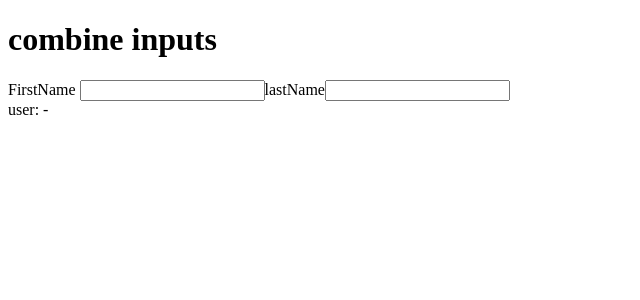
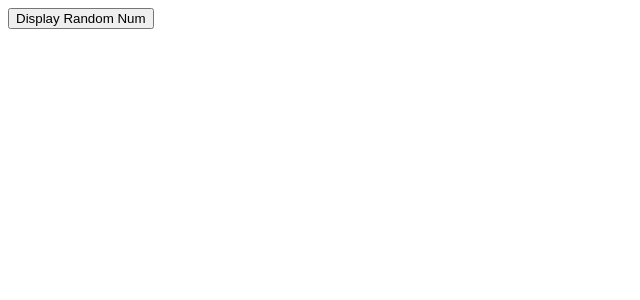
Before and after one commit to hussain-maaz/React-JS, a React (Create React App) app in the folder 01basicreact/: page / in a window 1280 px wide. Shown: the top 300 px of the page, without its empty margins (0-640 px from the left). Built offline with nearby package versions, Linux system fonts and the light colour scheme.

Commit message:
useState Hook with Array items

```diff
--- a/01basicreact/src/App.js
+++ b/01basicreact/src/App.js
@@ -17,14 +17,16 @@
 // import PostForm from "./component/PostForm";
 import HookCounter from "./component/HookCounter";
 import HookObject from "./component/HookObject";
+import HookArray from "./component/HookArray";
 
 class App extends React.Component {
   render() {
     // const numbers = [5, 6, 7, 8];
     return (
       <>
+        <HookArray></HookArray>
+        {/* <HookObject></HookObject> */}
         {/* <HookCounter></HookCounter> */}
-        <HookObject></HookObject>
         {/* <LifeCycle></LifeCycle> */}
         {/* <LifeCycle></LifeCycle> */}
         {/* <LifeCycle></LifeCycle> */}
--- /dev/null
+++ b/01basicreact/src/component/HookArray.jsx
@@ -0,0 +1,24 @@
+import React, { useState } from "react";
+
+function HookArray() {
+  const [items, setItems] = useState([]);
+  const addItem = () => {
+    setItems([
+      ...items,
+      {
+        value: Math.floor(Math.random() * 10),
+      },
+    ]);
+  };
+  return (
+    <div>
+      <button onClick={addItem}>Display Random Num</button>
+      <ul>
+        {items.map((item) => (
+          <li key={item.value}>{item.value}</li>
+        ))}
+      </ul>
+    </div>
+  );
+}
+export default HookArray;
```
